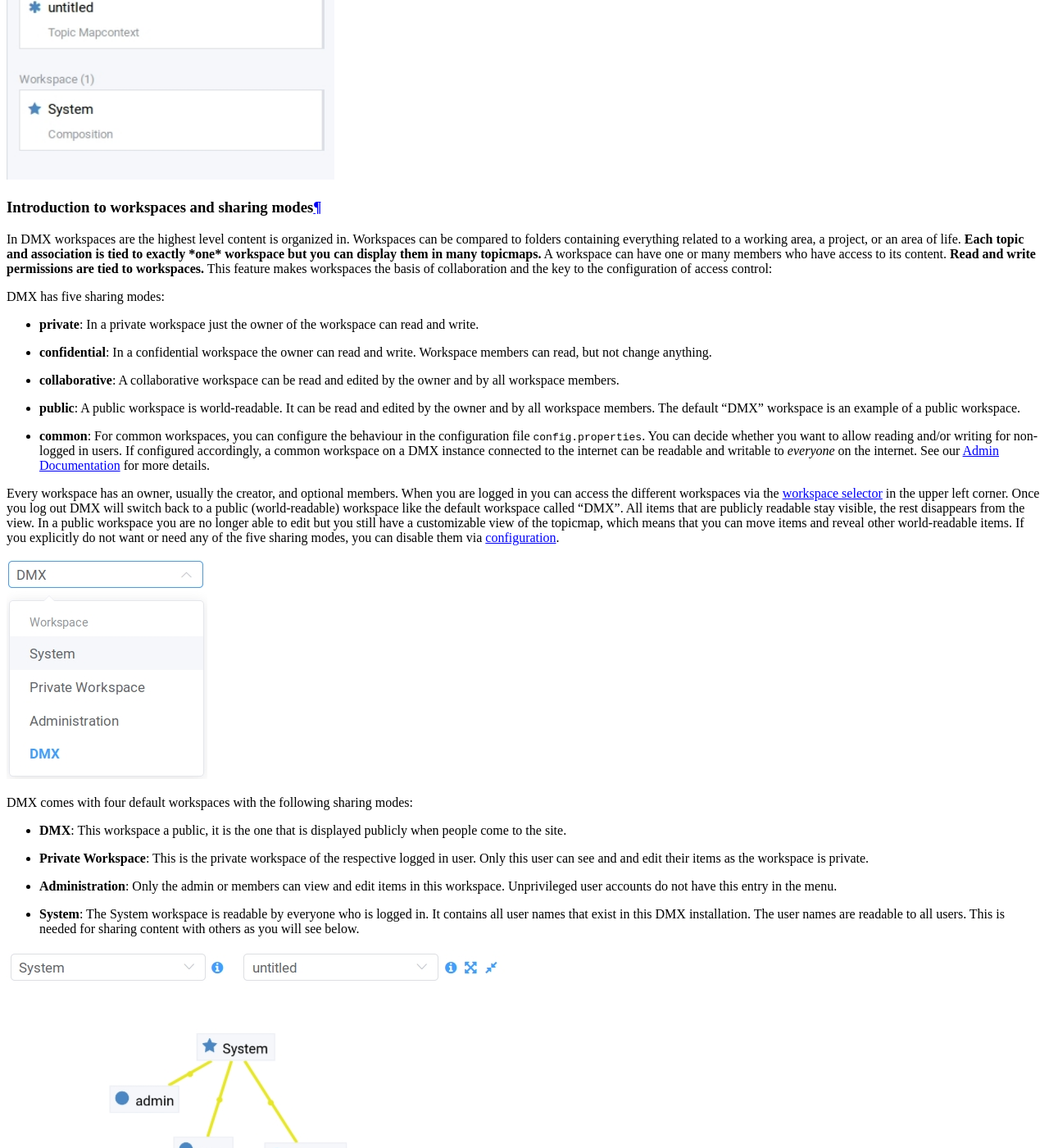
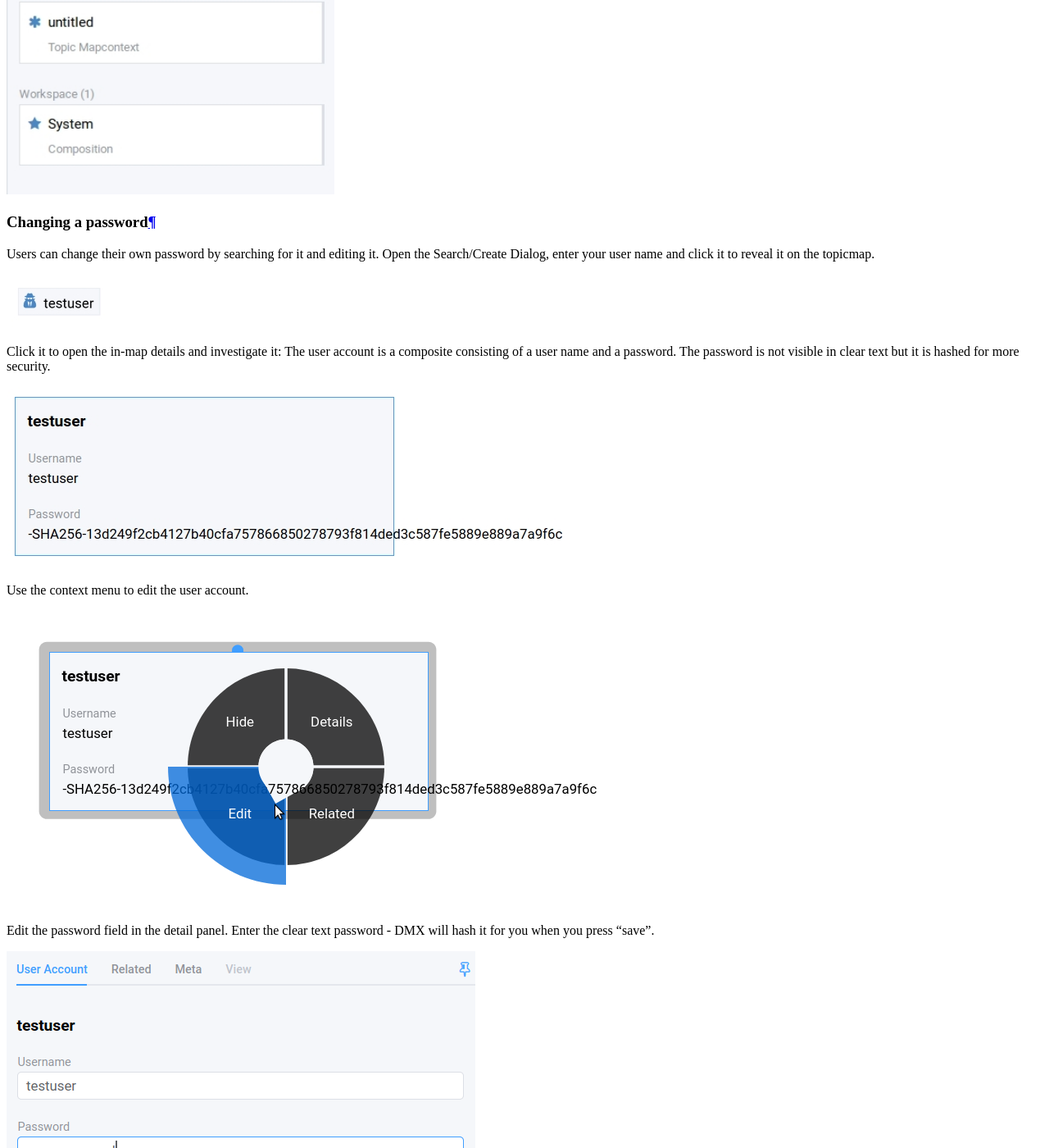
Before and after one commit to dmx-systems/dmx-documentation, a Sphinx documentation site: the page built from docs/user.rst, in a window 1280 px wide and 1400 px high, scrolled down 48227 px. Shown: the whole window at 82% size. Built offline with Sphinx 7.4.7 and the Read the Docs theme 2.0.0, drawn with Linux system fonts in a browser that asks for light colours.

Commit message:
Documented how to change a user password

```diff
--- a/docs/user.rst
+++ b/docs/user.rst
@@ -1039,6 +1039,31 @@ It is important that every user account is tied to the "System" workspace (see b
 
 .. image:: _static/user-name-related.jpg
     :width: 400
+
+.. _user-changing-a-password:
+
+Changing a password
+===================
+
+Users can change their own password by searching for it and editing it.
+Open the Search/Create Dialog, enter your user name and click it to reveal it on the topicmap.
+
+.. image:: _static/user-account.png
+
+Click it to open the in-map details and investigate it:
+The user account is a composite consisting of a user name and a password.
+The password is not visible in clear text but it is hashed for more security.
+
+.. image:: _static/user-account-details.png
+
+Use the context menu to edit the user account.
+
+.. image:: _static/edit-user-account.png
+
+Edit the password field in the detail panel.
+Enter the clear text password - DMX will hash it for you when you press "save".
+
+.. image:: _static/change-password.png
 
 .. _user-introduction-to-workspaces-and-sharing-modes:
 
```
Also changed, not shown: docs/_static/change-password.png (added), docs/_static/edit-user-account.png (added), docs/_static/user-account-details.png (added), docs/_static/user-account.png (added).
